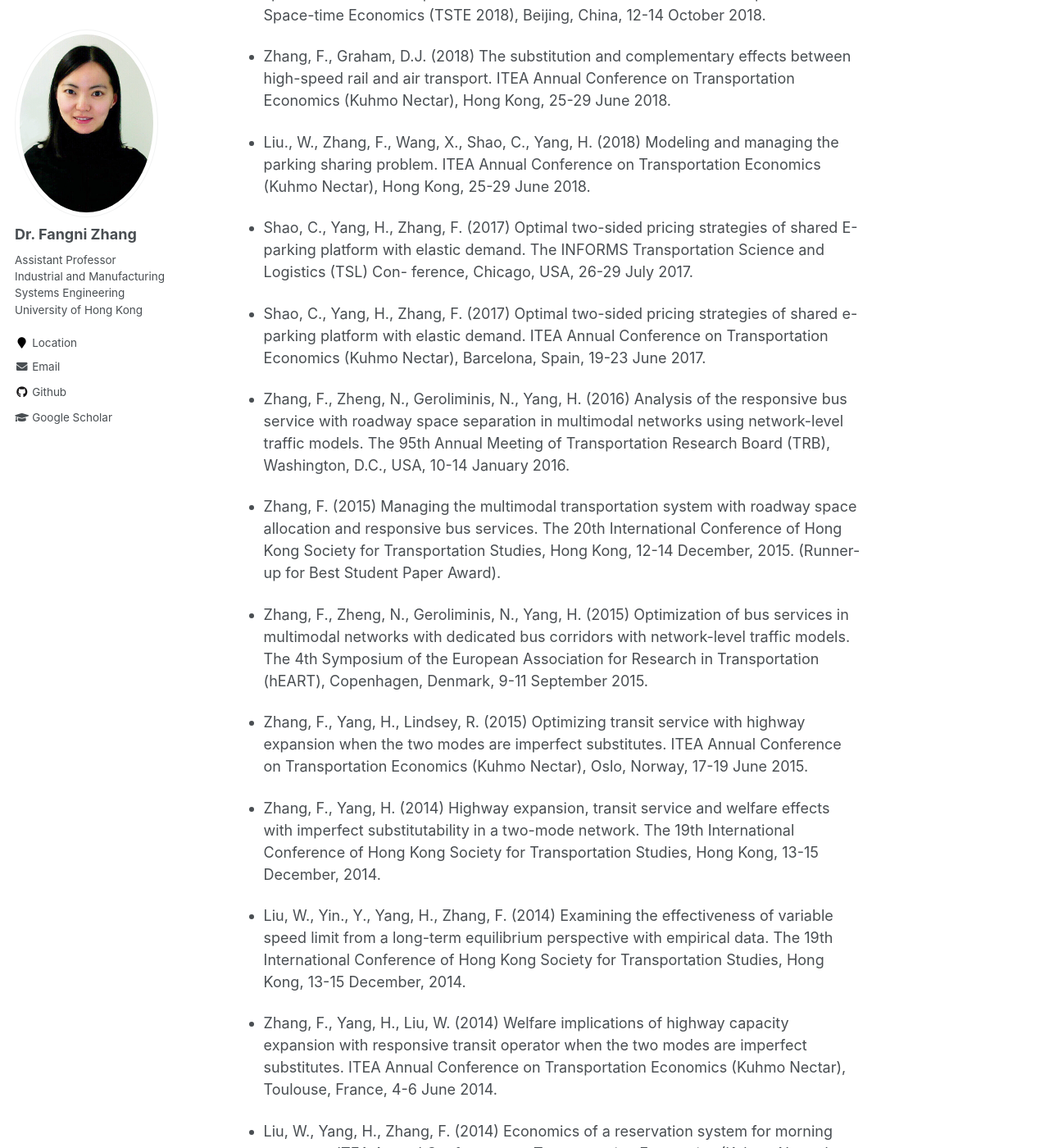
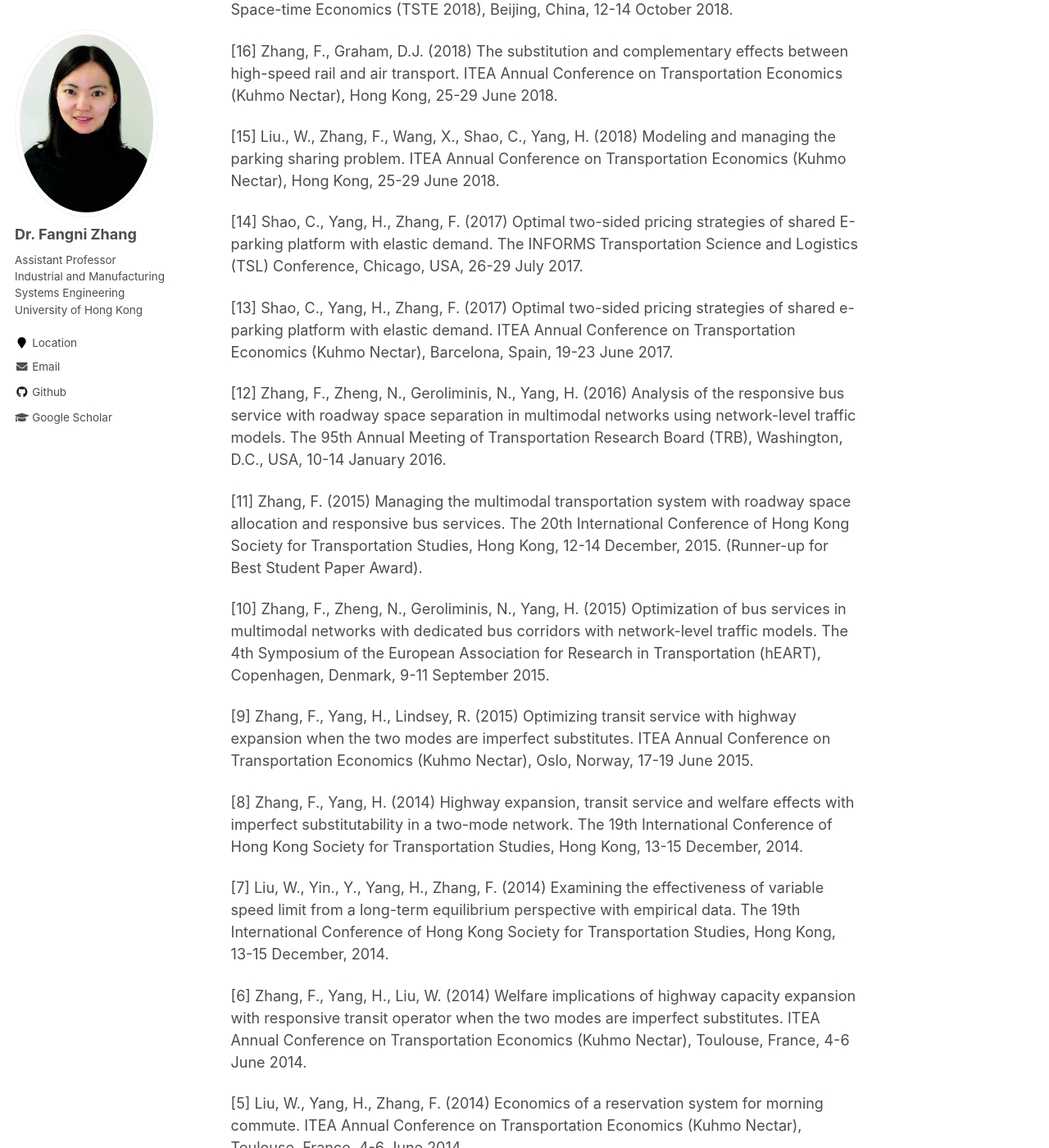
Before and after one commit to fangnizhang/fangnizhang.github.io, a Jekyll site: the page built from _pages/publications.md, in a window 1280 px wide and 1400 px high, scrolled down 2286 px. Shown: the whole window at 82% size. Built offline with Jekyll 4.4.1, drawn with Linux system fonts in a browser that asks for light colours; some of the changed text lies outside the part shown.

Commit message:
Update publications.md

```diff
--- a/_pages/publications.md
+++ b/_pages/publications.md
@@ -54,42 +54,42 @@ Journal Publications
 Selected Conferences
 -------
 
-* Zhang, F., Liu, W. (2019) Manage multiple traffic externalities for doubly dynamical large- scale multi-modal systems with responsive transit services. The 23rd International Symposium on Transportation and Traffic Theory (ISTTT), Lausanne, Switzerland, 24-26 July 2019.
+[20] Zhang, F., Liu, W. (2019) Manage multiple traffic externalities for doubly dynamical large- scale multi-modal systems with responsive transit services. The 23rd International Symposium on Transportation and Traffic Theory (ISTTT), Lausanne, Switzerland, 24-26 July 2019.
 
-* Liu, W., Zhang, F., Wang, X., Shao, C., Yang, H. (2019) Modeling and managing the parking sharing problem for urban cities. The 98th Annual Meeting of Transportation Research Board (TRB), Washington, D.C., USA, 13-17 January 2019.
+[19] Liu, W., Zhang, F., Wang, X., Shao, C., Yang, H. (2019) Modeling and managing the parking sharing problem for urban cities. The 98th Annual Meeting of Transportation Research Board (TRB), Washington, D.C., USA, 13-17 January 2019.
 
-* Liu, W., Zhang, F., Wang, X., Shao, C., Yang, H. (2018) On the parking sharing problem in a linear monocentric city. The 23rd International Conference of Hong Kong Society for Transportation Studies (HKSTS), Hong Kong, 8-10 December 2018.
+[18] Liu, W., Zhang, F., Wang, X., Shao, C., Yang, H. (2018) On the parking sharing problem in a linear monocentric city. The 23rd International Conference of Hong Kong Society for Transportation Studies (HKSTS), Hong Kong, 8-10 December 2018.
 
-* Zhang, F. (2018) Quantifying the substitutability and complementarity between high-speed rail and air transport. The 6th International Conference on Transportation and Space-time Economics (TSTE 2018), Beijing, China, 12-14 October 2018.
+[17] Zhang, F. (2018) Quantifying the substitutability and complementarity between high-speed rail and air transport. The 6th International Conference on Transportation and Space-time Economics (TSTE 2018), Beijing, China, 12-14 October 2018.
 
-* Zhang, F., Graham, D.J. (2018) The substitution and complementary effects between high-speed rail and air transport. ITEA Annual Conference on Transportation Economics (Kuhmo Nectar), Hong Kong, 25-29 June 2018.
+[16] Zhang, F., Graham, D.J. (2018) The substitution and complementary effects between high-speed rail and air transport. ITEA Annual Conference on Transportation Economics (Kuhmo Nectar), Hong Kong, 25-29 June 2018.
 
-* Liu., W., Zhang, F., Wang, X., Shao, C., Yang, H. (2018) Modeling and managing the parking sharing problem. ITEA Annual Conference on Transportation Economics (Kuhmo Nectar), Hong Kong, 25-29 June 2018.
+[15] Liu., W., Zhang, F., Wang, X., Shao, C., Yang, H. (2018) Modeling and managing the parking sharing problem. ITEA Annual Conference on Transportation Economics (Kuhmo Nectar), Hong Kong, 25-29 June 2018.
 
-* Shao, C., Yang, H., Zhang, F. (2017) Optimal two-sided pricing strategies of shared E-parking platform with elastic demand. The INFORMS Transportation Science and Logistics (TSL) Con- ference, Chicago, USA, 26-29 July 2017.
+[14] Shao, C., Yang, H., Zhang, F. (2017) Optimal two-sided pricing strategies of shared E-parking platform with elastic demand. The INFORMS Transportation Science and Logistics (TSL) Conference, Chicago, USA, 26-29 July 2017.
 
-* Shao, C., Yang, H., Zhang, F. (2017) Optimal two-sided pricing strategies of shared e-parking platform with elastic demand. ITEA Annual Conference on Transportation Economics (Kuhmo Nectar), Barcelona, Spain, 19-23 June 2017.
+[13] Shao, C., Yang, H., Zhang, F. (2017) Optimal two-sided pricing strategies of shared e-parking platform with elastic demand. ITEA Annual Conference on Transportation Economics (Kuhmo Nectar), Barcelona, Spain, 19-23 June 2017.
 
-* Zhang, F., Zheng, N., Geroliminis, N., Yang, H. (2016) Analysis of the responsive bus service with roadway space separation in multimodal networks using network-level traffic models. The 95th Annual Meeting of Transportation Research Board (TRB), Washington, D.C., USA, 10-14 January 2016.
+[12] Zhang, F., Zheng, N., Geroliminis, N., Yang, H. (2016) Analysis of the responsive bus service with roadway space separation in multimodal networks using network-level traffic models. The 95th Annual Meeting of Transportation Research Board (TRB), Washington, D.C., USA, 10-14 January 2016.
 
-* Zhang, F. (2015) Managing the multimodal transportation system with roadway space allocation and responsive bus services. The 20th International Conference of Hong Kong Society for Transportation Studies, Hong Kong, 12-14 December, 2015. (Runner-up for Best Student Paper Award).
+[11] Zhang, F. (2015) Managing the multimodal transportation system with roadway space allocation and responsive bus services. The 20th International Conference of Hong Kong Society for Transportation Studies, Hong Kong, 12-14 December, 2015. (Runner-up for Best Student Paper Award).
 
-* Zhang, F., Zheng, N., Geroliminis, N., Yang, H. (2015) Optimization of bus services in multimodal networks with dedicated bus corridors with network-level traffic models. The 4th Symposium of the European Association for Research in Transportation (hEART), Copenhagen, Denmark, 9-11 September 2015.
+[10] Zhang, F., Zheng, N., Geroliminis, N., Yang, H. (2015) Optimization of bus services in multimodal networks with dedicated bus corridors with network-level traffic models. The 4th Symposium of the European Association for Research in Transportation (hEART), Copenhagen, Denmark, 9-11 September 2015.
 
-* Zhang, F., Yang, H., Lindsey, R. (2015) Optimizing transit service with highway expansion when the two modes are imperfect substitutes. ITEA Annual Conference on Transportation Economics (Kuhmo Nectar), Oslo, Norway, 17-19 June 2015.
+[9] Zhang, F., Yang, H., Lindsey, R. (2015) Optimizing transit service with highway expansion when the two modes are imperfect substitutes. ITEA Annual Conference on Transportation Economics (Kuhmo Nectar), Oslo, Norway, 17-19 June 2015.
 
-* Zhang, F., Yang, H. (2014) Highway expansion, transit service and welfare effects with imperfect substitutability in a two-mode network. The 19th International Conference of Hong Kong Society for Transportation Studies, Hong Kong, 13-15 December, 2014.
+[8] Zhang, F., Yang, H. (2014) Highway expansion, transit service and welfare effects with imperfect substitutability in a two-mode network. The 19th International Conference of Hong Kong Society for Transportation Studies, Hong Kong, 13-15 December, 2014.
 
-* Liu, W., Yin., Y., Yang, H., Zhang, F. (2014) Examining the effectiveness of variable speed limit from a long-term equilibrium perspective with empirical data. The 19th International Conference of Hong Kong Society for Transportation Studies, Hong Kong, 13-15 December, 2014.
+[7] Liu, W., Yin., Y., Yang, H., Zhang, F. (2014) Examining the effectiveness of variable speed limit from a long-term equilibrium perspective with empirical data. The 19th International Conference of Hong Kong Society for Transportation Studies, Hong Kong, 13-15 December, 2014.
 
-* Zhang, F., Yang, H., Liu, W. (2014) Welfare implications of highway capacity expansion with responsive transit operator when the two modes are imperfect substitutes. ITEA Annual Conference on Transportation Economics (Kuhmo Nectar), Toulouse, France, 4-6 June 2014.
+[6] Zhang, F., Yang, H., Liu, W. (2014) Welfare implications of highway capacity expansion with responsive transit operator when the two modes are imperfect substitutes. ITEA Annual Conference on Transportation Economics (Kuhmo Nectar), Toulouse, France, 4-6 June 2014.
 
-* Liu, W., Yang, H., Zhang, F. (2014) Economics of a reservation system for morning commute. ITEA Annual Conference on Transportation Economics (Kuhmo Nectar), Toulouse, France, 4-6 June 2014.
+[5] Liu, W., Yang, H., Zhang, F. (2014) Economics of a reservation system for morning commute. ITEA Annual Conference on Transportation Economics (Kuhmo Nectar), Toulouse, France, 4-6 June 2014.
 
-* Zhang, F., Yang, H. (2013) The Downs-Thomson paradox with monopoly transit operator and heterogeneous commuters. The 18th International Conference of Hong Kong Society for Trans- portation Studies, Hong Kong, 14-16 December 2013.
+[4] Zhang, F., Yang, H. (2013) The Downs-Thomson paradox with monopoly transit operator and heterogeneous commuters. The 18th International Conference of Hong Kong Society for Transportation Studies, Hong Kong, 14-16 December 2013.
 
-* Liu, W., Yang, H., Zhang, F. (2013) Improving travel efficiency by non-rigid expirable parking reservation. The 18th International Conference of Hong Kong Society for Transportation Studies, Hong Kong, 14-16 December 2013.
+[3] Liu, W., Yang, H., Zhang, F. (2013) Improving travel efficiency by non-rigid expirable parking reservation. The 18th International Conference of Hong Kong Society for Transportation Studies, Hong Kong, 14-16 December 2013.
 
-* Zhang, F., Yang, H. (2013) On the Downs-Thomson paradox under transit dispatching and pricing schemes. The 13th World Conference on Transport Research, Rio de Janeiro, Brazil, 15-18 July 2013.
+[2] Zhang, F., Yang, H. (2013) On the Downs-Thomson paradox under transit dispatching and pricing schemes. The 13th World Conference on Transport Research, Rio de Janeiro, Brazil, 15-18 July 2013.
 
-* Zhang, F., Yang, H. (2012) The Downs-Thomson paradox under transit dispatching and pricing schemes. The 17th International Conference of Hong Kong Society for Transportation Studies, Hong Kong, 15-17 December 2012.
+[1] Zhang, F., Yang, H. (2012) The Downs-Thomson paradox under transit dispatching and pricing schemes. The 17th International Conference of Hong Kong Society for Transportation Studies, Hong Kong, 15-17 December 2012.
```
